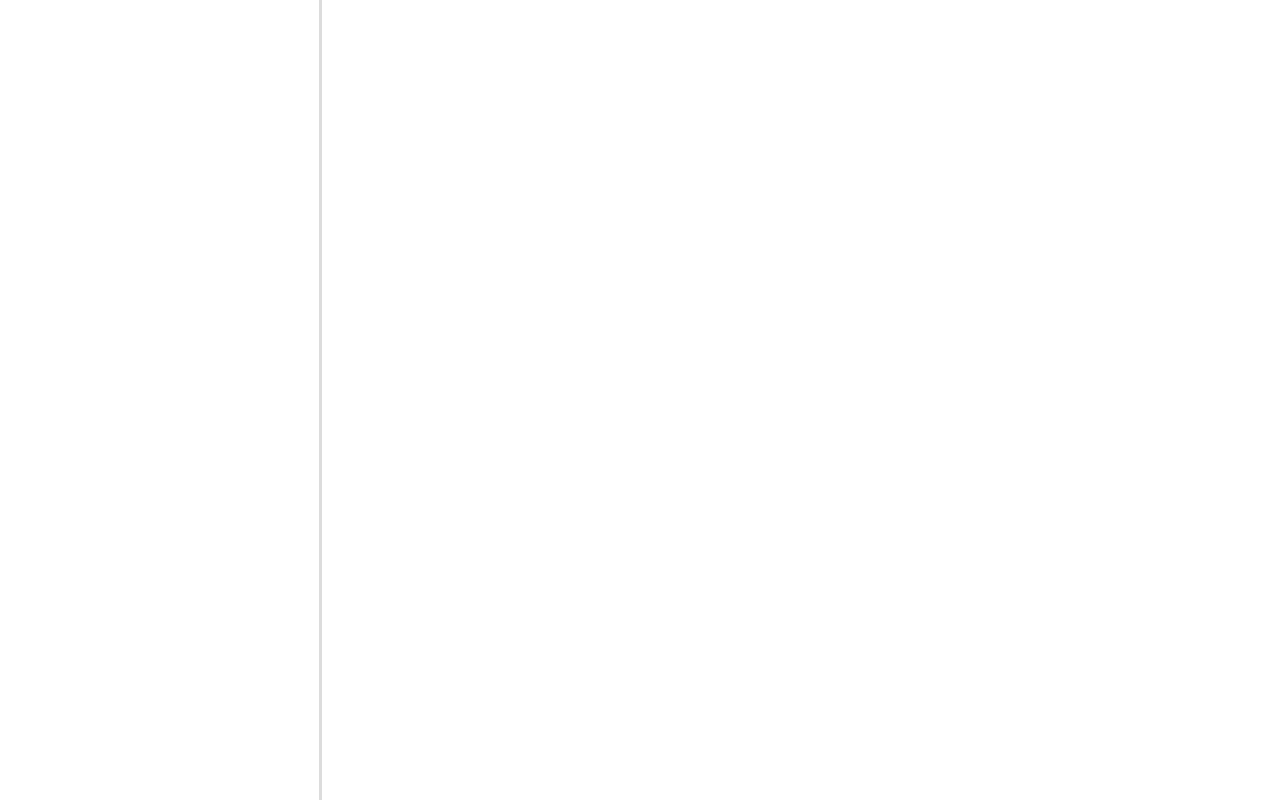
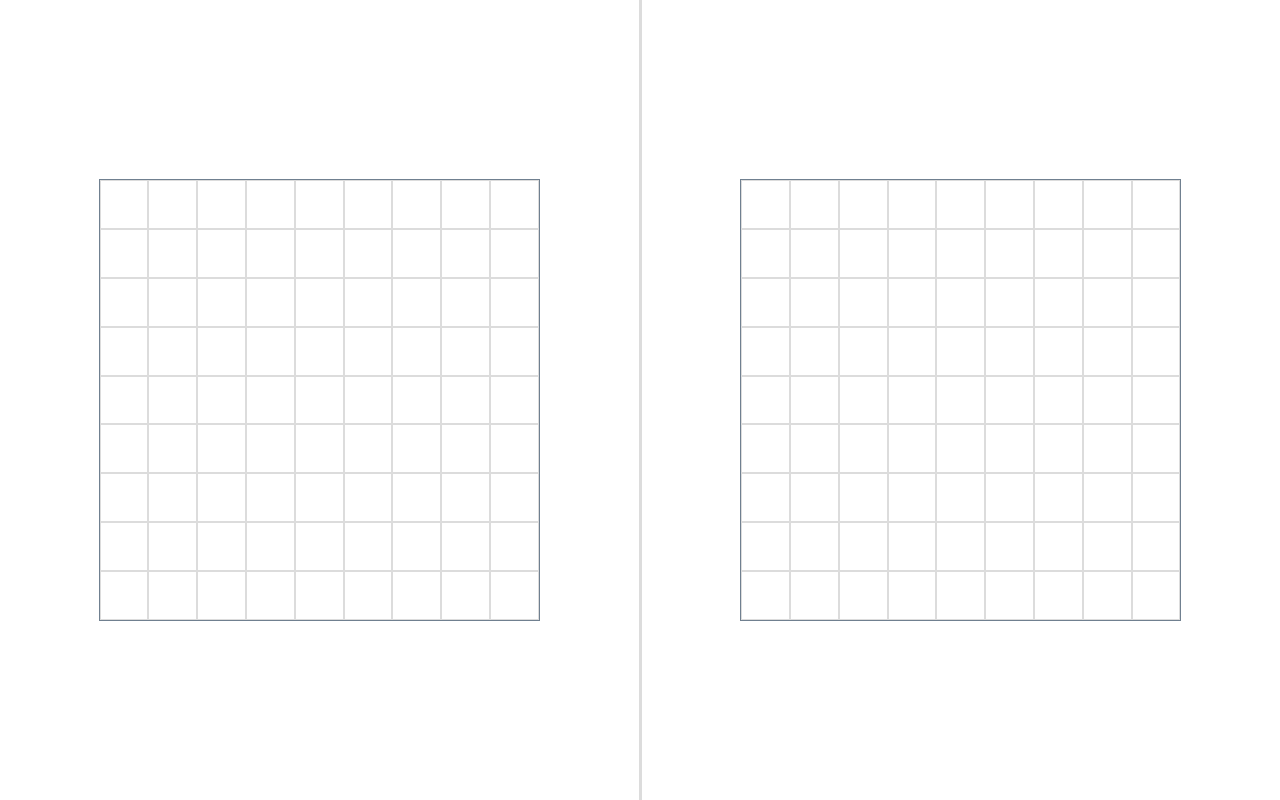
Before and after one commit to AidanPaoloBelmonte/battleship, a website built with webpack: page src/index.html in a window 1280 px wide. Built offline with nearby package versions, Linux system fonts and the light colour scheme.

Commit message:
Added board and board cells
feat: added boards
feat: added cells with hover and active animations

```diff
--- a/src/index.html
+++ b/src/index.html
@@ -6,12 +6,12 @@
         <title>Battleship</title>
     </head>
     <body>
-        <div id="p1" class="player focus-field">
-
+        <div id="p1" class="player">
+            <div class="board"></div>
         </div>
         <div id="separator"></div>
         <div id="p2" class="player">
-
+            <div class="board"></div>
         </div>
     </body>
 
--- a/src/scripts/index.js
+++ b/src/scripts/index.js
@@ -3,11 +3,21 @@ import "../styles/style.css";
 const p1Field = document.querySelector("#p1");
 const p2Field = document.querySelector("#p2");
 
-function event() {
-  p1Field.classList.toggle("focus-field");
-  p2Field.classList.toggle("focus-field");
+function generateBoard(field) {
+  const board = field.querySelector(".board");
 
-  setTimeout(event, 2000);
+  if (!board) return;
+
+  for (let l = 0; l < 81; l++) {
+    const cell = document.createElement("div");
+    cell.classList.add("cell");
+    cell.classList.add("active");
+
+    board.appendChild(cell);
+  }
 }
 
-event();
+window.onload = () => {
+  generateBoard(p1Field);
+  generateBoard(p2Field);
+};
--- a/src/styles/style.css
+++ b/src/styles/style.css
@@ -13,11 +13,17 @@ body {
 }
 
 .player {
+    padding: 25px;
+
     flex-grow: 3;
     flex-shrink: 1;
     flex-basis: auto;
 
     transition: flex-grow 400ms ease-in-out;
+
+    display: flex;
+    justify-content: center;
+    align-items: center;
 }
 
 .player.focus-field {
@@ -27,3 +33,32 @@ body {
 #separator {
     border-left: 3px solid gainsboro;
 }
+
+.board {
+    width: 75%;
+    aspect-ratio: 1 / 1;
+
+    border: 1px solid slategray;
+
+    display: grid;
+    grid-template-columns: repeat(9, 1fr);
+    grid-template-rows: repeat(9, 1fr);
+    grid-auto-columns: 1fr;
+    grid-auto-rows: 1fr;
+}
+
+.cell {
+    border: 1px solid gainsboro;
+    background-color: white;
+}
+
+.cell.active:hover {
+    display: fixed;
+    scale: 1.2;
+}
+
+.cell.active:active {
+    scale: 0.9;
+
+    transition: scale 50ms ease-in;
+}
```
